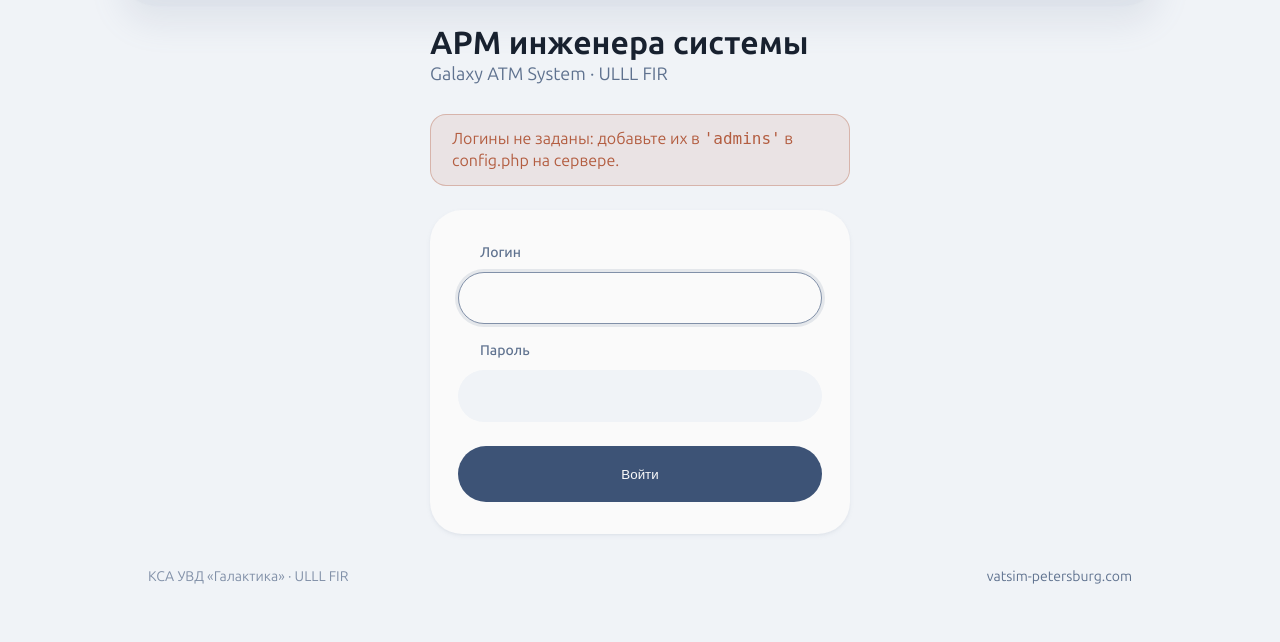
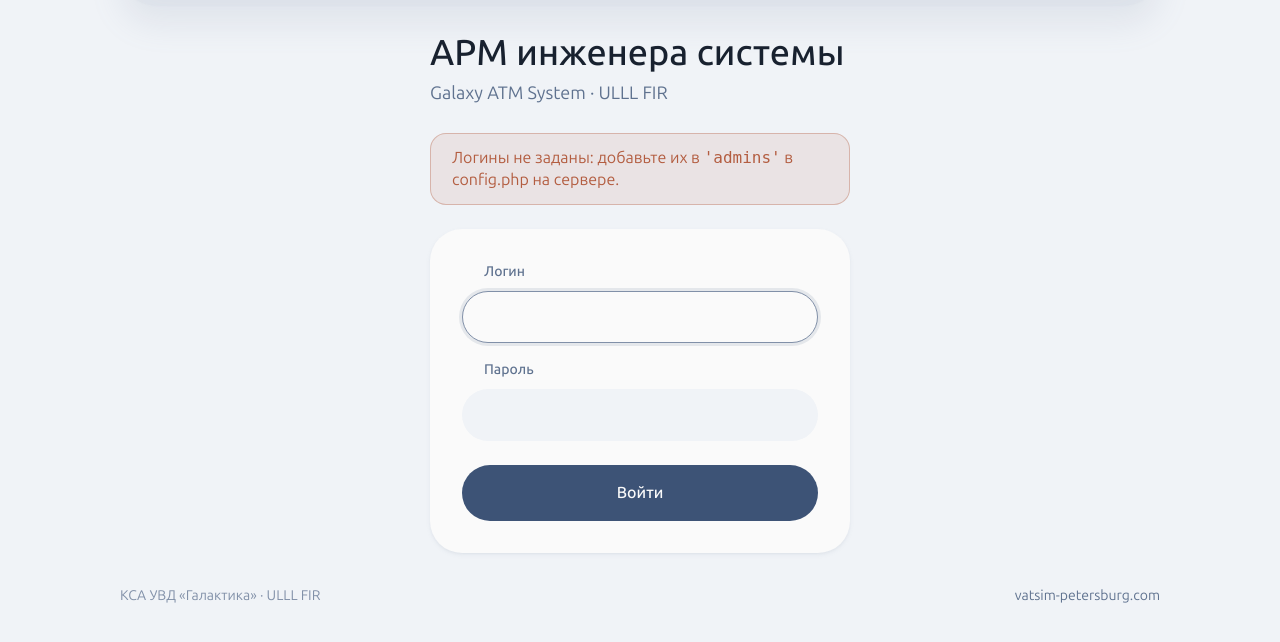
Before and after one commit to Yurko-v/ATM-Galaktika-ULLL, a PHP site: page /index.php in a window 1280 px wide. Shown: the part 96-738 px from the top of the page. Run offline with PHP 8.4, Linux system fonts and the light colour scheme.

Commit message:
Straighten out what the new pages got crooked
Five small things, one of them the cause of the rest:

- "inherit" cannot stand where the font family goes in the `font`
  shorthand, so `h1 { font: 500 36px/1.15 inherit }` was thrown away
  whole and every heading fell back to the browser's bold 2em on the
  body's 22px line - which is what squeezed the two lines of "Вы
  зарегистрированы в системе КСА" together. Longhands instead, and the
  same for the buttons.
- Headings wrap with text-wrap: balance, so no last line is left holding
  one word.
- The count beside a heading is centred on the text: a pill is taller
  than the line it sits in, and hanging it off the baseline left it low.
- A table's buttons are one flex row rather than forms strung together
  with &nbsp;, so "Изменить" sits level with the pills beside it.
- "Сохранить" is as tall as the fields it stands next to (52px, not 48),
  and the footer line starts where the cards and headings do.

Co-Authored-By: Claude Opus 5 <noreply@anthropic.com>

```diff
--- a/server/lib/page.php
+++ b/server/lib/page.php
@@ -172,8 +172,14 @@ function page_css(): string
     a { color: var(--text-accent); text-decoration: none; }
     a:hover { text-decoration: underline; }
     .shell { max-width: 900px; margin: 0 auto; }
-    h1 { font: 500 36px/1.15 inherit; margin: 0 0 8px; color: var(--text-primary); }
-    h2 { font: 500 24px/1.2 inherit; margin: 0 0 20px; color: var(--text-primary); }
+    h1 {
+        font-size: 36px; font-weight: 500; line-height: 1.15; margin: 0 0 8px;
+        color: var(--text-primary); text-wrap: balance;
+    }
+    h2 {
+        font-size: 24px; font-weight: 500; line-height: 1.2; margin: 0 0 20px;
+        color: var(--text-primary); text-wrap: balance;
+    }
     .sub { font-size: 18px; line-height: 24px; color: var(--text-secondary); margin: 0 0 28px; }
 
     /* The pill at the top, and the line at the bottom. */
@@ -190,7 +196,7 @@ function page_css(): string
     .brand .fir { display: flex; flex-direction: column; align-items: center; gap: 2px; }
     .brand small { font-weight: 500; font-size: 8px; letter-spacing: .4em; margin-right: -.4em; color: var(--text-secondary); }
     .foot {
-        max-width: 900px; margin: 32px auto 0; padding: 0 28px; display: flex;
+        max-width: 900px; margin: 32px auto 0; display: flex;
         flex-wrap: wrap; justify-content: space-between; gap: 4px 24px;
         color: var(--text-tertiary); font-size: 14px;
     }
@@ -219,7 +225,8 @@ function page_css(): string
         display: inline-flex; align-items: center; justify-content: center; gap: 8px;
         height: 48px; padding: 0 28px; border: none; border-radius: var(--radius-pill);
         background: var(--background-primary); color: var(--text-main-alt);
-        font: 500 16px/1 inherit; cursor: pointer; white-space: nowrap;
+        font-family: inherit; font-size: 16px; font-weight: 500; line-height: 1;
+        cursor: pointer; white-space: nowrap;
         transition: background-color .3s ease-in-out;
     }
     button:hover { background: var(--background-primary-hover); }
@@ -268,8 +275,8 @@ function page_css(): string
     tbody tr:last-child td { border-bottom: 0; }
     td.num { font-variant-numeric: tabular-nums; }
     td.when { color: var(--text-tertiary); font-size: 14px; white-space: nowrap; }
-    td.actions { text-align: right; white-space: nowrap; }
-    td.actions form { display: inline; }
+    td.actions { white-space: nowrap; }
+    td.actions .acts { display: flex; align-items: center; justify-content: flex-end; gap: 12px; }
     .chip {
         display: inline-flex; align-items: center; height: 28px; padding: 0 12px;
         border-radius: var(--radius-xs); font-size: 13px; font-weight: 500;
@@ -283,7 +290,6 @@ function page_css(): string
         .nav { border-radius: var(--radius-m); padding: 16px 20px; justify-content: center; }
         .nav-right { width: 100%; justify-content: center; }
         .card { padding: 24px 20px; border-radius: var(--radius-s); }
-        .foot { padding: 0 8px; }
         h1 { font-size: 28px; }
     }
 CSS;
--- a/server/public/admin/index.php
+++ b/server/public/admin/index.php
@@ -223,8 +223,9 @@ $csrf = (string)$_SESSION['csrf'];
     .row .cid { flex: 0 1 180px; }
     .row .name { flex: 1 1 280px; }
     .row .field { margin-bottom: 0; }
+    .row button { height: 52px; }
     .top { display: flex; justify-content: space-between; align-items: center; gap: 12px 20px; flex-wrap: wrap; }
-    .top h2 { margin-bottom: 0; }
+    .top h2 { display: flex; align-items: center; gap: 10px; margin-bottom: 0; }
     .card .top { margin-bottom: 20px; }
     .search { flex: 0 1 280px; }
     .head { margin-bottom: 28px; }
@@ -232,7 +233,7 @@ $csrf = (string)$_SESSION['csrf'];
     .head .sub { margin-bottom: 0; }
     .count {
         display: inline-flex; align-items: center; justify-content: center; min-width: 28px; height: 28px;
-        padding: 0 10px; margin-left: 10px; border-radius: var(--radius-pill);
+        padding: 0 10px; border-radius: var(--radius-pill);
         background: var(--background-primary); color: var(--text-main-alt); font-size: 14px; font-weight: 500;
     }
     .asked { display: flex; flex-direction: column; gap: 4px; }
@@ -242,7 +243,6 @@ $csrf = (string)$_SESSION['csrf'];
     .login { max-width: 420px; margin: 4vh auto 0; }
     .login .field { margin-bottom: 16px; }
     .login button { width: 100%; height: 56px; margin-top: 8px; }
-    .login .card { padding: 32px 28px; }
 </style>
 </head>
 <body>
@@ -318,6 +318,7 @@ $csrf = (string)$_SESSION['csrf'];
                         <td class="contact"><?= $request['contact'] !== '' ? h($request['contact']) : '—' ?></td>
                         <td class="when"><?= h(substr((string)$request['requested_at'], 0, 16)) ?></td>
                         <td class="actions">
+                            <div class="acts">
                             <form method="post" class="js-confirm"
                                   data-question="Сбросить пароль «<?= h($request['asked_name']) ?>» (CID <?= h($request['cid']) ?>)? Войти он сможет только после новой регистрации на сайте.">
                                 <input type="hidden" name="action" value="reset">
@@ -325,7 +326,6 @@ $csrf = (string)$_SESSION['csrf'];
                                 <input type="hidden" name="cid" value="<?= h($request['cid']) ?>">
                                 <button type="submit" class="small">Сбросить пароль</button>
                             </form>
-                            &nbsp;
                             <form method="post" class="js-confirm"
                                   data-question="Отклонить заявку CID <?= h($request['cid']) ?>? Пароль останется прежним.">
                                 <input type="hidden" name="action" value="dismiss">
@@ -333,6 +333,7 @@ $csrf = (string)$_SESSION['csrf'];
                                 <input type="hidden" name="cid" value="<?= h($request['cid']) ?>">
                                 <button type="submit" class="small danger">Отклонить</button>
                             </form>
+                            </div>
                         </td>
                     </tr>
                 <?php endforeach; ?>
@@ -397,10 +398,10 @@ $csrf = (string)$_SESSION['csrf'];
                         </td>
                         <td class="when"><?= h(substr((string)$row['updated_at'], 0, 16)) ?></td>
                         <td class="actions">
+                            <div class="acts">
                             <button type="button" class="link js-edit"
                                     data-cid="<?= h($row['cid']) ?>" data-name="<?= h($row['name']) ?>">Изменить</button>
                             <?php if ($row['has_password']): ?>
-                            &nbsp;
                             <form method="post" class="js-confirm"
                                   data-question="Сбросить пароль «<?= h($row['name']) ?>»? Войти можно будет только после новой регистрации на сайте.">
                                 <input type="hidden" name="action" value="reset">
@@ -409,7 +410,6 @@ $csrf = (string)$_SESSION['csrf'];
                                 <button type="submit" class="small secondary">Сбросить</button>
                             </form>
                             <?php endif; ?>
-                            &nbsp;
                             <form method="post" class="js-confirm"
                                   data-question="Удалить «<?= h($row['name']) ?>»? Доступ к панели у него закроется.">
                                 <input type="hidden" name="action" value="delete">
@@ -417,6 +417,7 @@ $csrf = (string)$_SESSION['csrf'];
                                 <input type="hidden" name="cid" value="<?= h($row['cid']) ?>">
                                 <button type="submit" class="small danger">Удалить</button>
                             </form>
+                            </div>
                         </td>
                     </tr>
                 <?php endforeach; ?>
```
